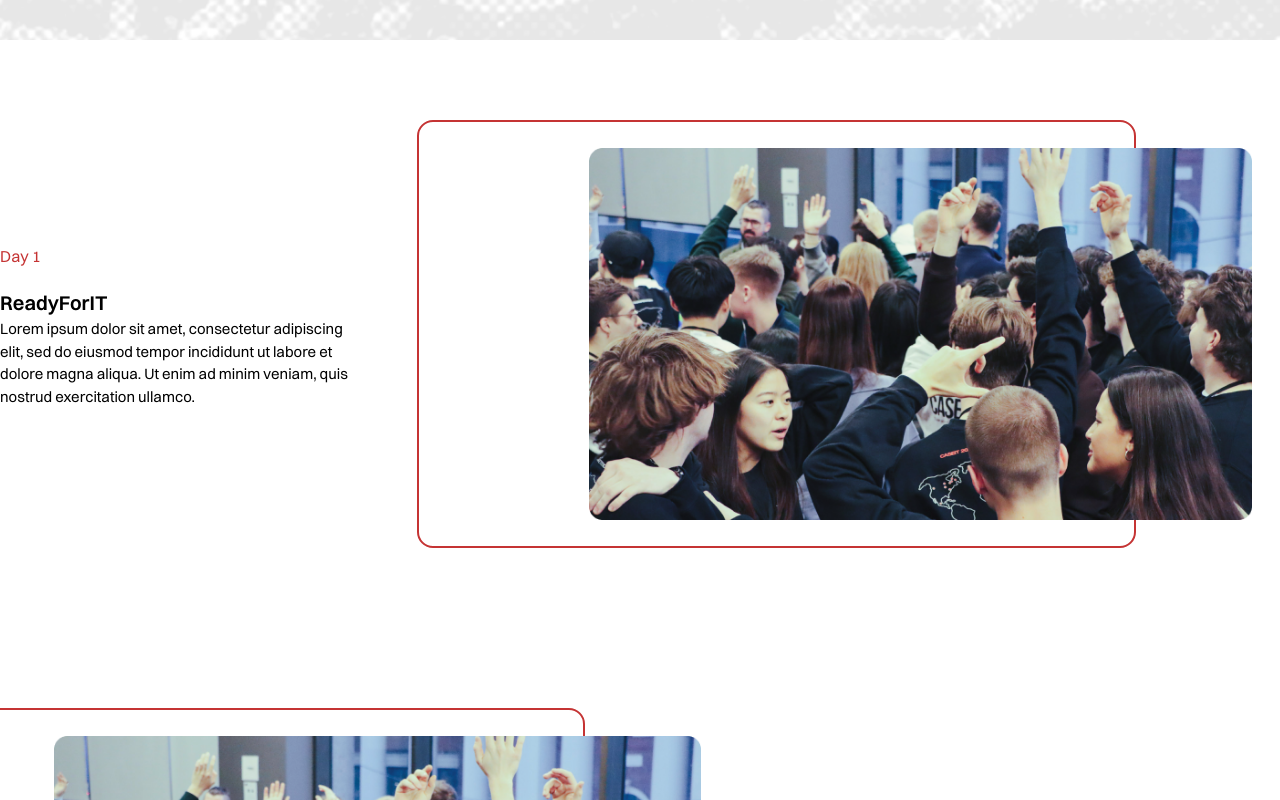
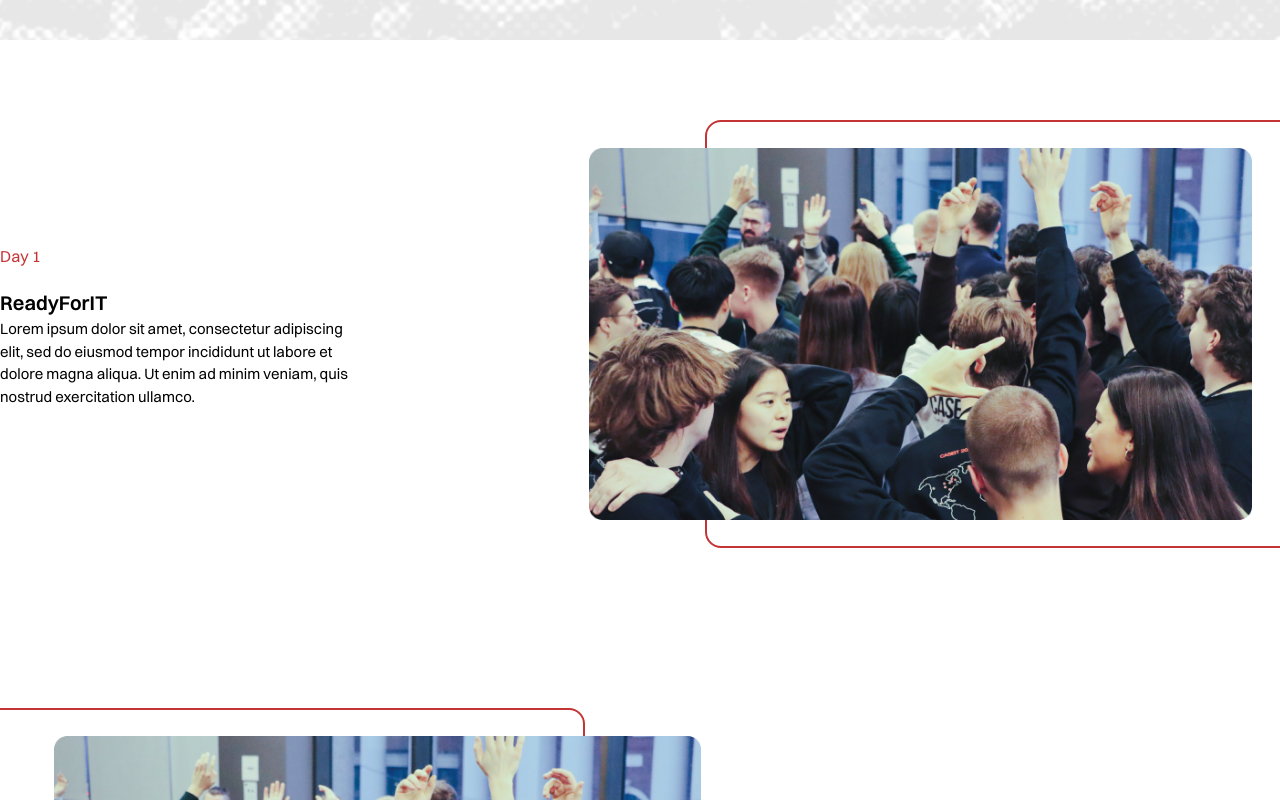
Before and after one commit to smchng/CaseIT2025, a Next.js app: page /recap in a window 1280 px wide. Shown: the part 680-1480 px from the top of the page. Built offline with nearby package versions, Linux system fonts and the light colour scheme.

Commit message:
edited right

```diff
--- a/components/imgRibbons.tsx
+++ b/components/imgRibbons.tsx
@@ -79,7 +79,7 @@ export const RecapRibbonRight = ({ img, title, text, day }: ribbonItems) => {
         <div className="text-redDark">{day}</div>
         <textFormat.BlackHeaderText title={title} text={text} />
       </div>{" "}
-      <ImgLeft img={img} stylingClasses="w-[90vw] h-auto" />
+      <ImgRight img={img} stylingClasses="w-[90vw] h-auto" />
     </div>
   );
 };
```
